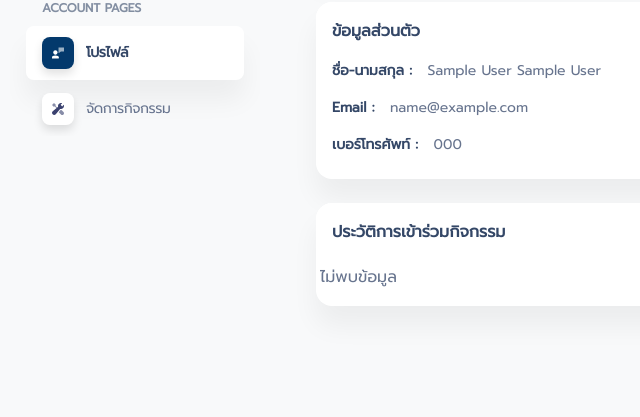
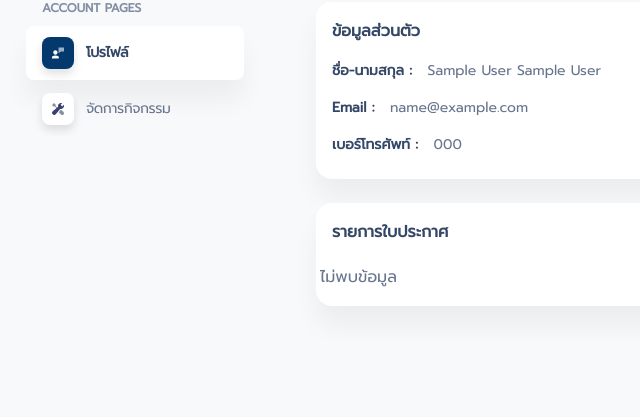
Before and after one commit to WipaweeJai/SeniorProject, a PHP site: page /project/pages/profile.php in a window 1280 px wide. Shown: the part 348-765 px from the top of the page, without its empty margins (6-646 px from the left). Run offline with PHP 8.4, Linux system fonts and the light colour scheme; tables that the repository leaves empty or names only in its code hold one stand-in row (values such as "Sample post"); some libraries are stand-ins or nearby versions.

Commit message:
แก้ชื่อหน้าโปรไฟล์ที่อาจารย์บอก

```diff
--- a/pages/profile.php
+++ b/pages/profile.php
@@ -132,7 +132,7 @@
         <div class="col-12 mt-4">
           <div class="card mb-4">
             <div class="card-header pb-0 p-3">
-              <h6 class="mb-1">ประวัติการเข้าร่วมกิจกรรม</h6>
+              <h6 class="mb-1">รายการใบประกาศ</h6>
             </div>
             <div class="card-body p-3">
               <div class="row">
```
